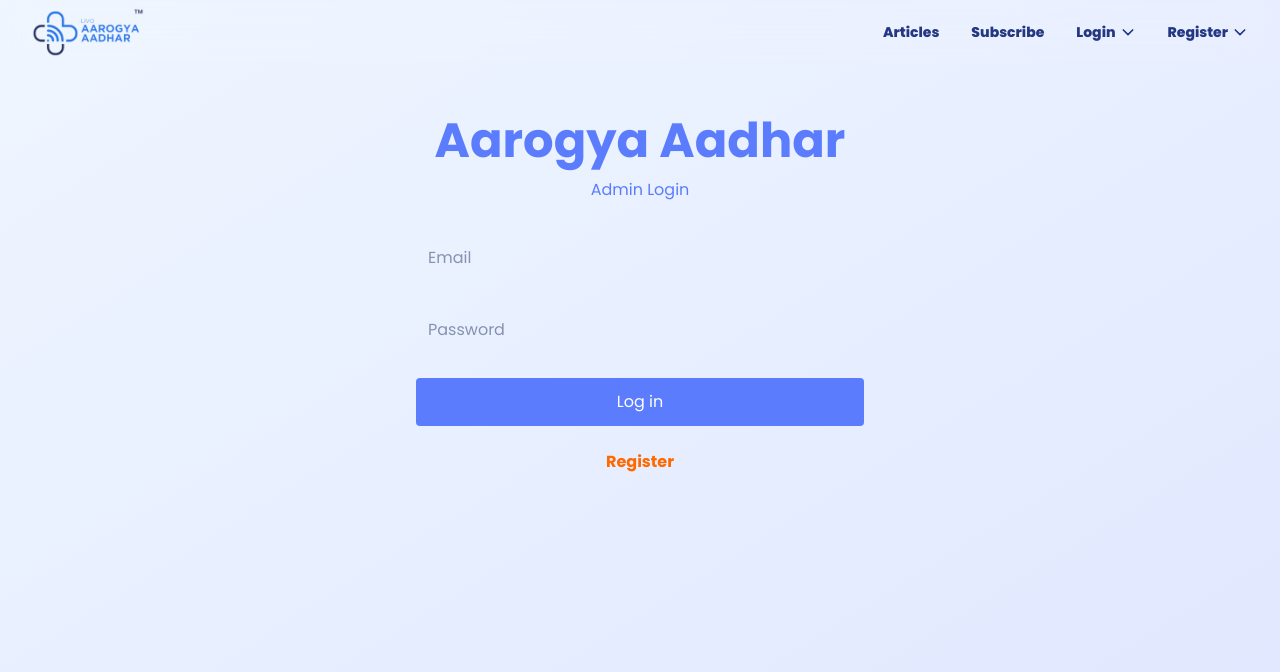
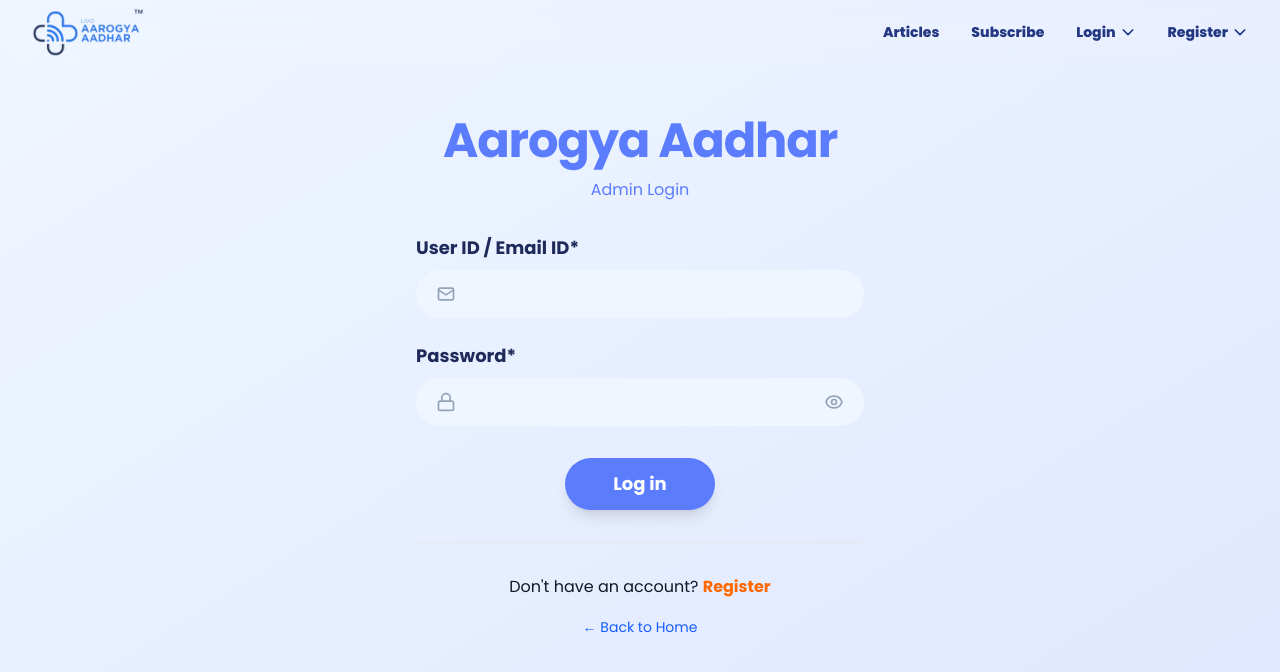
Before and after one commit to avdhutpatil71/aarogya-insights, a Next.js app: page /admin/login in a window 1280 px wide. Shown: the top 672 px of the page. Built offline with nearby package versions, Linux system fonts and the light colour scheme; no server answers.

Commit message:
Fix admin login Suspense issue without UI changes

```diff
--- a/src/app/admin/login/AdminLoginClient.js
+++ b/src/app/admin/login/AdminLoginClient.js
@@ -47,53 +47,168 @@
       <Navbar variant="admin" />
       <div className="flex items-center justify-center py-12 px-4 sm:px-6 lg:px-8">
         <div className="max-w-md w-full space-y-8">
-
+          <div>
             <div className="text-center">
-            <h1 className="text-4xl md:text-5xl font-extrabold text-[#5B7CFD] mb-2">
+              <h1 className="text-4xl md:text-5xl font-extrabold text-[#5B7CFD] tracking-tight mb-2">
                 Aarogya Aadhar
               </h1>
-            <p className="text-2xl font-semibold text-[#5B7CFD]">
+              <p className="text-2xl md:text-3xl font-semibold text-[#5B7CFD]">
                 Admin Login
               </p>
             </div>
+          </div>
 
           <form className="mt-8 space-y-6" onSubmit={handleSubmit}>
-            {/* Email */}
+            <div className="space-y-6">
+              {/* Email Field */}
+              <div className="space-y-2">
+                <label
+                  htmlFor="email"
+                  className="block text-lg font-bold text-[#1E2A5A]"
+                >
+                  User ID / Email ID*
+                </label>
+                <div className="relative flex items-center bg-[#EFF6FF] rounded-full px-5 py-3">
+                  <div className="flex-shrink-0 text-white mr-3">
+                    <svg
+                      className="w-5 h-5"
+                      viewBox="0 0 24 24"
+                      fill="none"
+                      stroke="currentColor"
+                      strokeWidth="2"
+                      strokeLinecap="round"
+                      strokeLinejoin="round"
+                    >
+                      <rect
+                        x="3"
+                        y="5"
+                        width="18"
+                        height="14"
+                        rx="2"
+                        stroke="#94A3B8"
+                      />
+                      <path d="M3 7l9 6 9-6" stroke="#94A3B8" />
+                    </svg>
+                  </div>
                   <input
+                    id="email"
+                    name="email"
                     type="email"
-              placeholder="Email"
+                    autoComplete="email"
                     required
+                    className="flex-1 bg-transparent border-none p-0 text-gray-900 placeholder-transparent focus:ring-0 sm:text-base font-medium h-auto focus:outline-none"
+                    placeholder="User ID / Email ID"
                     value={email}
                     onChange={(e) => setEmail(e.target.value)}
-              className="w-full p-3 rounded"
                   />
+                </div>
+              </div>
 
-            {/* Password */}
+              {/* Password Field */}
+              <div className="space-y-2">
+                <label
+                  htmlFor="password"
+                  className="block text-lg font-bold text-[#1E2A5A]"
+                >
+                  Password*
+                </label>
+                <div className="relative flex items-center bg-[#EFF6FF] rounded-full px-5 py-3">
+                  <div className="flex-shrink-0 mr-3">
+                    <svg
+                      className="w-5 h-5"
+                      viewBox="0 0 24 24"
+                      fill="none"
+                      stroke="currentColor"
+                      strokeWidth="2"
+                      strokeLinecap="round"
+                      strokeLinejoin="round"
+                    >
+                      <rect
+                        x="3"
+                        y="11"
+                        width="18"
+                        height="11"
+                        rx="2"
+                        ry="2"
+                        stroke="#94A3B8"
+                      />
+                      <path
+                        d="M7 11V7a5 5 0 0110 0v4"
+                        stroke="#94A3B8"
+                      />
+                    </svg>
+                  </div>
                   <input
+                    id="password"
+                    name="password"
                     type={showPassword ? "text" : "password"}
+                    autoComplete="current-password"
+                    required
+                    className="flex-1 bg-transparent border-none p-0 text-gray-900 placeholder-transparent focus:ring-0 sm:text-base font-bold h-auto focus:outline-none tracking-widest"
                     placeholder="Password"
-              required
                     value={password}
                     onChange={(e) => setPassword(e.target.value)}
-              className="w-full p-3 rounded"
                   />
+                  <div className="flex-shrink-0 ml-3">
+                    <button
+                      type="button"
+                      onClick={() => setShowPassword(!showPassword)}
+                      className="flex items-center justify-center text-[#94A3B8] hover:text-gray-600 focus:outline-none"
+                    >
+                         {showPassword ? (
+                        <svg className="w-5 h-5" fill="none" viewBox="0 0 24 24" stroke="currentColor">
+                          <path strokeLinecap="round" strokeLinejoin="round" strokeWidth={2} d="M13.875 18.825A10.05 10.05 0 0112 19c-4.478 0-8.268-2.943-9.543-7a9.97 9.97 0 011.563-3.029m5.858.908a3 3 0 114.243 4.243M9.878 9.878l4.242 4.242M9.88 9.88l-3.29-3.29m7.532 7.532l3.29 3.29M3 3l3.59 3.59m0 0A9.953 9.953 0 0112 5c4.478 0 8.268 2.943 9.543 7a10.025 10.025 0 01-4.132 5.411m0 0L21 21" />
+                        </svg>
+                      ) : (
+                        <svg className="w-5 h-5" fill="none" viewBox="0 0 24 24" stroke="currentColor">
+                          <path strokeLinecap="round" strokeLinejoin="round" strokeWidth={2} d="M15 12a3 3 0 11-6 0 3 3 0 016 0z" />
+                          <path strokeLinecap="round" strokeLinejoin="round" strokeWidth={2} d="M2.458 12C3.732 7.943 7.523 5 12 5c4.478 0 8.268 2.943 9.542 7-1.274 4.057-5.064 7-9.542 7-4.477 0-8.268-2.943-9.542-7z" />
+                        </svg>
+                      )}
+                    </button>
+                  </div>
+                </div>
+              </div>
+            </div>
 
-            {error && <p className="text-red-500">{error}</p>}
+            {error && (
+              <div className="rounded-md bg-red-50 p-4">
+                <p className="font-medium text-red-800">{error}</p>
+              </div>
+            )}
 
+            <div className="space-y-8 pt-2">
+              <div className="flex justify-center">
                 <button
                   type="submit"
                   disabled={loading}
-              className="w-full bg-[#5B7CFD] text-white py-3 rounded"
+                  className="px-12 py-3 bg-[#5B7CFD] text-white text-lg font-bold rounded-full shadow-lg hover:bg-blue-600 disabled:opacity-50"
                 >
                   {loading ? "Logging in..." : "Log in"}
                 </button>
+              </div>
 
-            <div className="text-center">
-              <Link href="/admin/signup" className="text-orange-500 font-bold">
+              <div className="border-t border-gray-200"></div>
+
+              <div className="text-center space-y-4">
+                <p className="text-gray-900 font-medium text-base">
+                  Don&apos;t have an account?{" "}
+                  <Link
+                    href="/admin/signup"
+                    className="text-orange-500 hover:text-orange-600 font-bold"
+                  >
                     Register
                   </Link>
+                </p>
+
+                <Link
+                  href="/"
+                  className="text-sm text-blue-600 hover:text-blue-500"
+                >
+                  ← Back to Home
+                </Link>
               </div>
-
+            </div>
           </form>
         </div>
       </div>
```
Also changed, not shown: src/app/admin/login/page.js (+7 -1 lines). Lines whose indentation alone changed are shown as unchanged.
